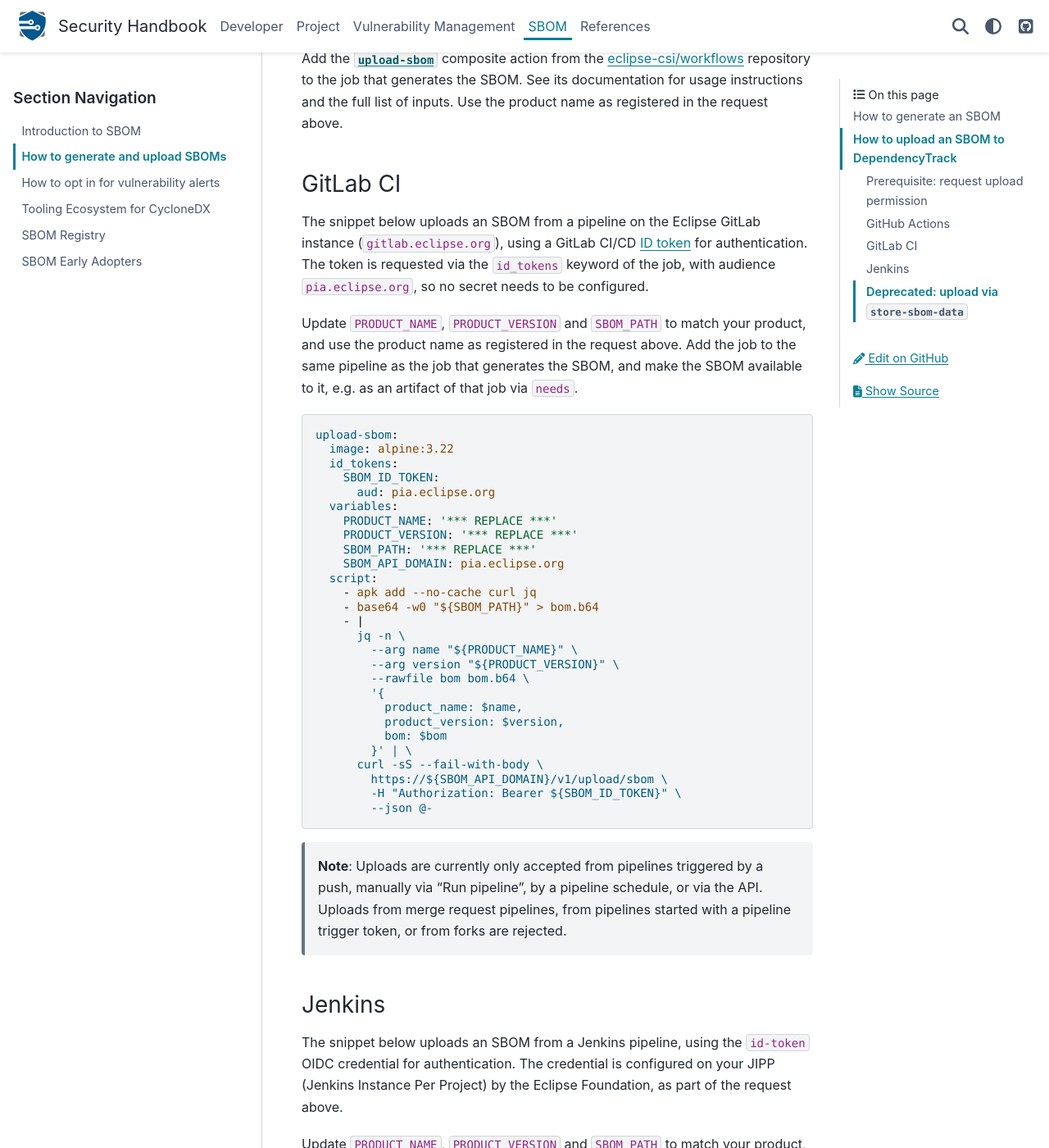
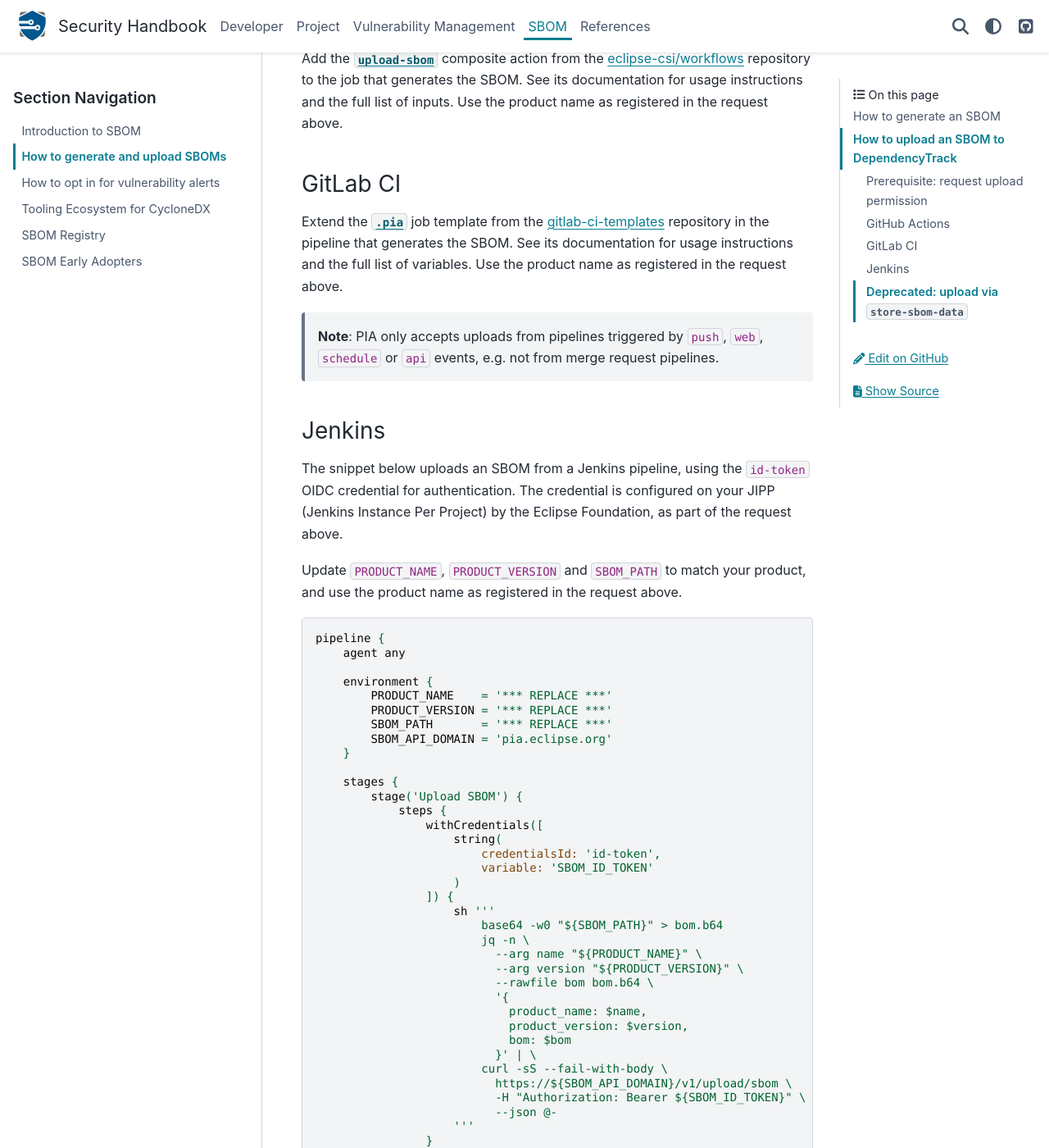
Before and after one commit to eclipse-csi/security-handbook, a Sphinx documentation site: the page built from docs/sbom/howto.md, in a window 1280 px wide and 1400 px high, scrolled down 5830 px. Shown: the whole window at 82% size. Built offline with Sphinx 7.4.7 and the PyData theme 0.15.4, drawn with Linux system fonts in a browser that asks for light colours.

Commit message:
Point GitLab CI SBOM upload docs to .pia job template
Replace the inline .gitlab-ci.yml upload snippet with a link to the
reusable .pia job template in gitlab-ci-templates, modeled after the
GitHub Actions section, and shorten the note on accepted pipeline
sources.

Assisted-by: Claude:claude-opus-5-5
Signed-off-by: Lukas Puehringer <lukas.puehringer@eclipse-foundation.org>

````diff
--- a/docs/sbom/howto.md
+++ b/docs/sbom/howto.md
@@ -151,41 +151,9 @@ Add the [`upload-sbom`](https://github.com/eclipse-csi/workflows#upload-sbom) co
 
 ### GitLab CI
 
-The snippet below uploads an SBOM from a pipeline on the Eclipse GitLab instance (`gitlab.eclipse.org`), using a GitLab CI/CD [ID token](https://docs.gitlab.com/ci/secrets/id_token_authentication/) for authentication. The token is requested via the `id_tokens` keyword of the job, with audience `pia.eclipse.org`, so no secret needs to be configured.
+Extend the [`.pia`](https://gitlab.eclipse.org/eclipsefdn/it/releng/gitlab-runner-service/gitlab-ci-templates#upload-an-sbom-to-pia) job template from the [gitlab-ci-templates](https://gitlab.eclipse.org/eclipsefdn/it/releng/gitlab-runner-service/gitlab-ci-templates) repository in the pipeline that generates the SBOM. See its documentation for usage instructions and the full list of variables. Use the product name as registered in the request above.
 
-Update `PRODUCT_NAME`, `PRODUCT_VERSION` and `SBOM_PATH` to match your product, and use the product name as registered in the request above. Add the job to the same pipeline as the job that generates the SBOM, and make the SBOM available to it, e.g. as an artifact of that job via `needs`.
-
-```yaml
-upload-sbom:
-  image: alpine:3.22
-  id_tokens:
-    SBOM_ID_TOKEN:
-      aud: pia.eclipse.org
-  variables:
-    PRODUCT_NAME: '*** REPLACE ***'
-    PRODUCT_VERSION: '*** REPLACE ***'
-    SBOM_PATH: '*** REPLACE ***'
-    SBOM_API_DOMAIN: pia.eclipse.org
-  script:
-    - apk add --no-cache curl jq
-    - base64 -w0 "${SBOM_PATH}" > bom.b64
-    - |
-      jq -n \
-        --arg name "${PRODUCT_NAME}" \
-        --arg version "${PRODUCT_VERSION}" \
-        --rawfile bom bom.b64 \
-        '{
-          product_name: $name,
-          product_version: $version,
-          bom: $bom
-        }' | \
-      curl -sS --fail-with-body \
-        https://${SBOM_API_DOMAIN}/v1/upload/sbom \
-        -H "Authorization: Bearer ${SBOM_ID_TOKEN}" \
-        --json @-
-```
-
-> **Note**: Uploads are currently only accepted from pipelines triggered by a push, manually via "Run pipeline", by a pipeline schedule, or via the API. Uploads from merge request pipelines, from pipelines started with a pipeline trigger token, or from forks are rejected.
+> **Note**: PIA only accepts uploads from pipelines triggered by `push`, `web`, `schedule` or `api` events, e.g. not from merge request pipelines.
 
 ### Jenkins
 
````
